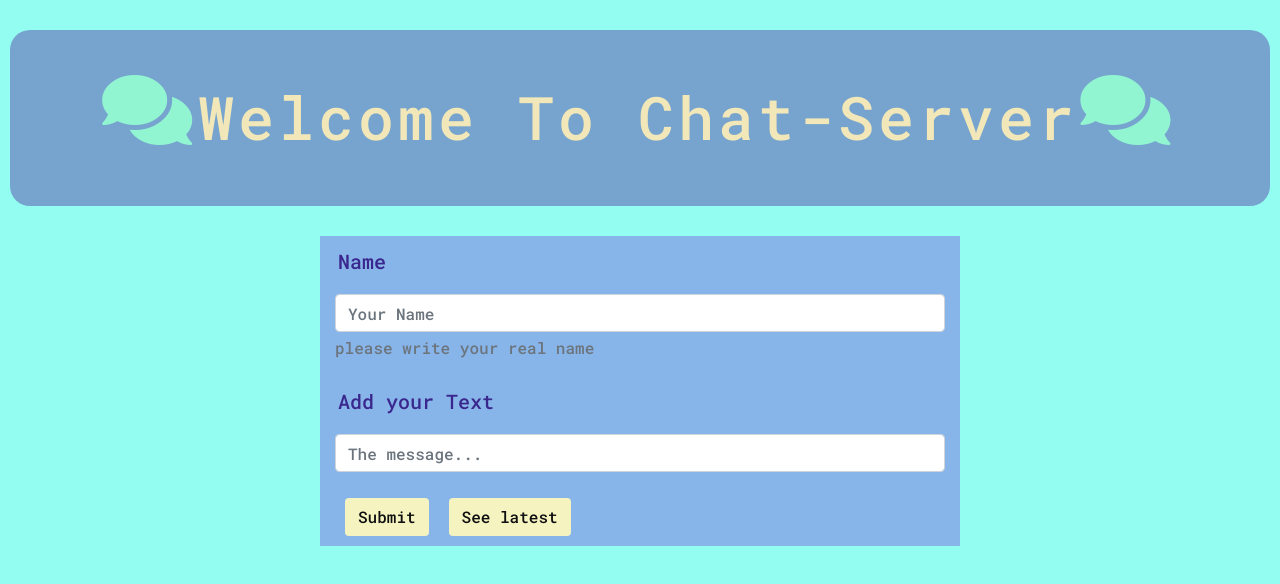
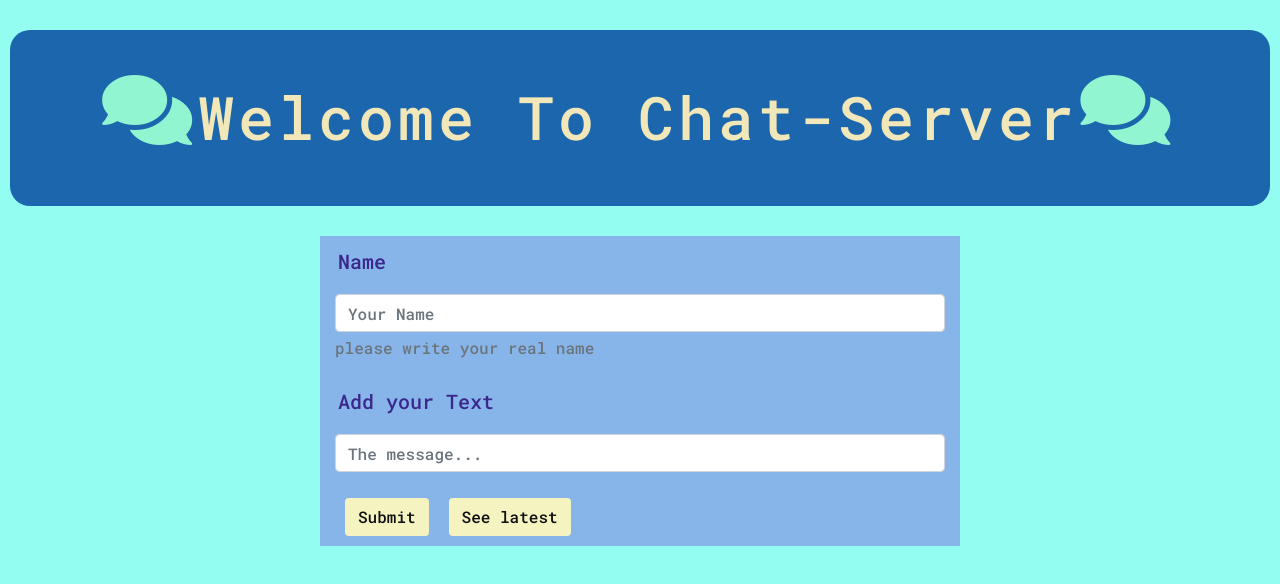
Before and after one commit to ellietms/chat-server-, a React (Create React App) app: page / in a window 1280 px wide. Shown: the top 584 px of the page. Built offline with nearby package versions, Linux system fonts and the light colour scheme.

Commit message:
Update App.css

```diff
--- a/src/App.css
+++ b/src/App.css
@@ -5,7 +5,7 @@ body {
 }
 
 .navbar {
-  background-color: rgb(119, 164, 206);
+  background-color: rgb(27, 102, 172);
   border-radius: 20px;
   display: flex;
   justify-content: center;
```
